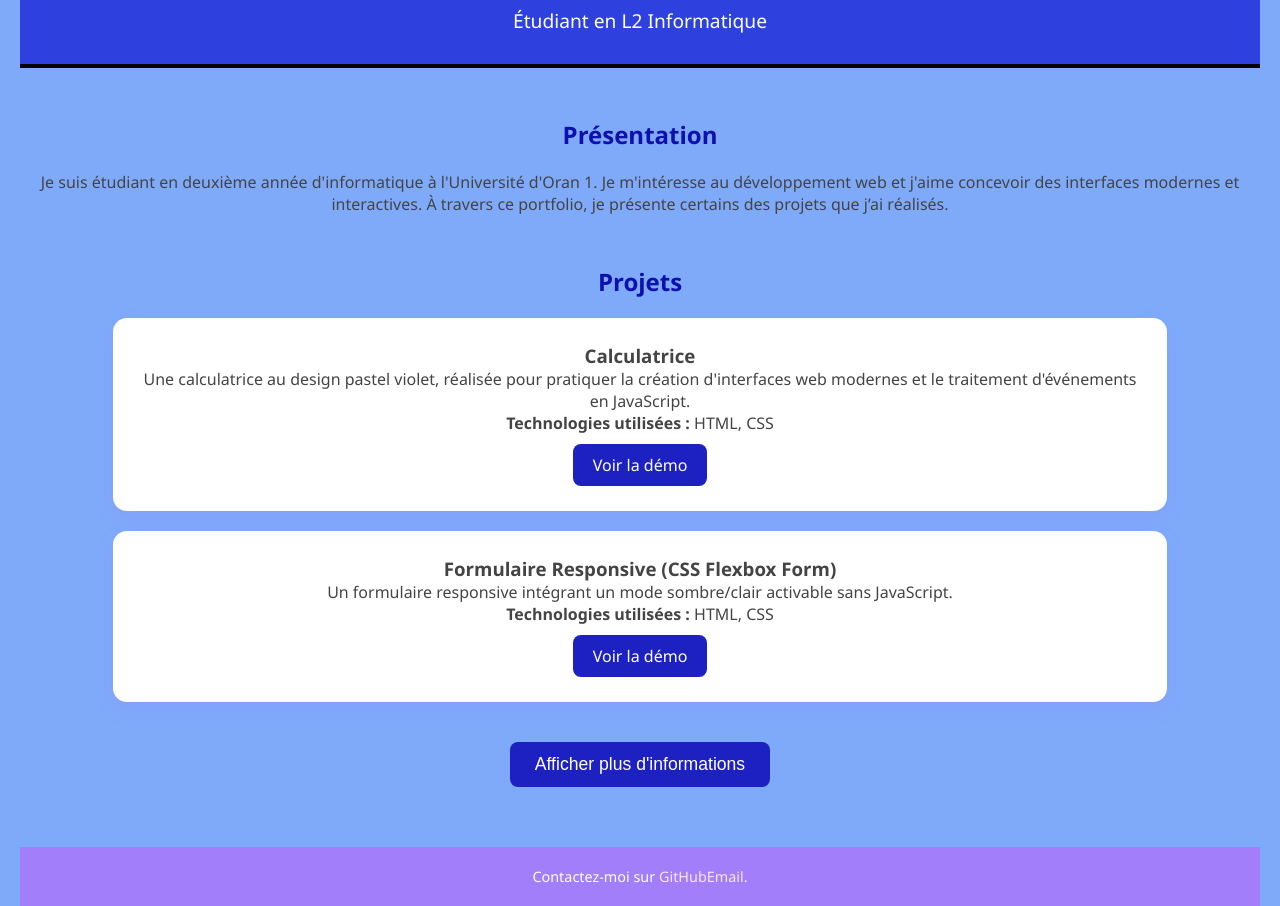
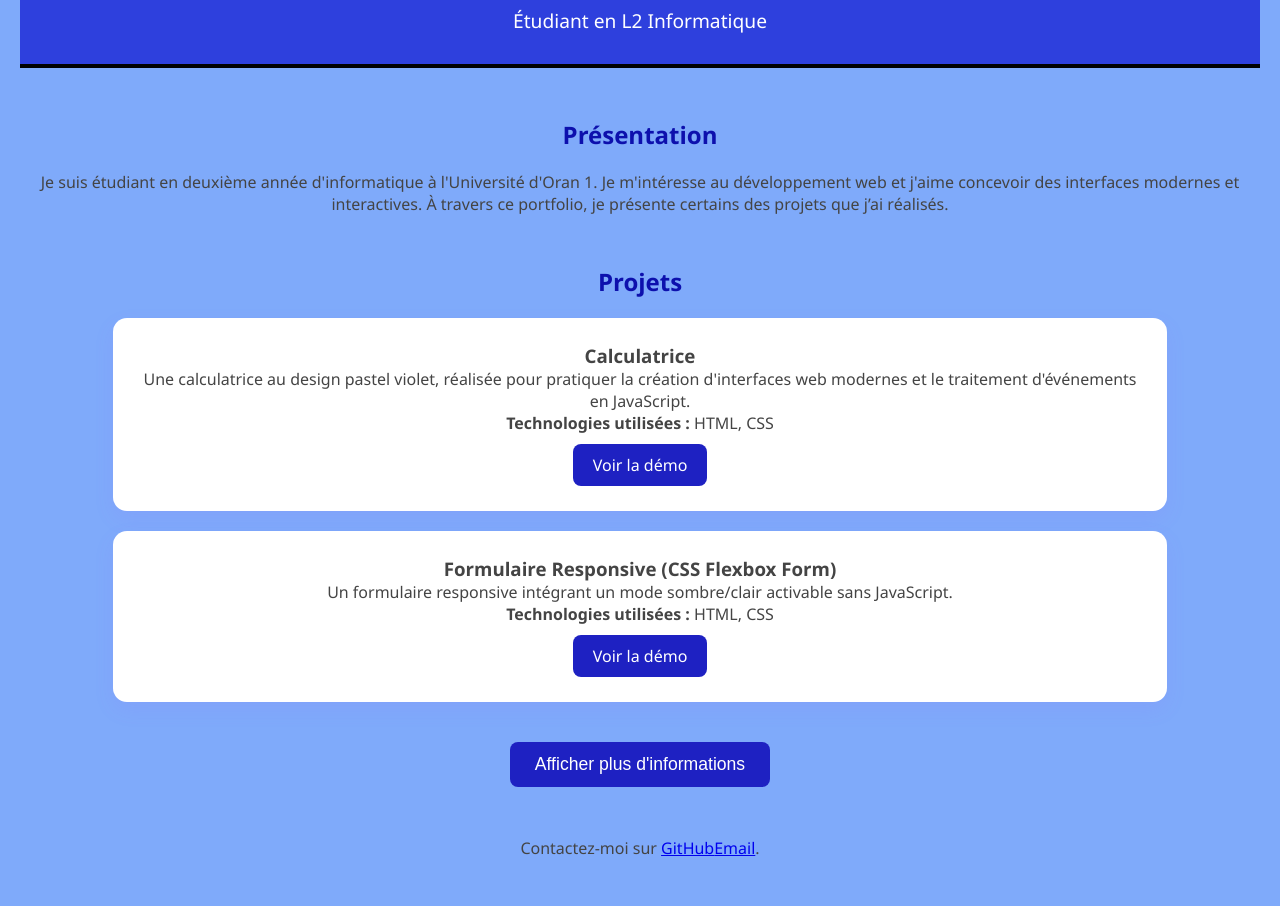
Before and after one commit to zarouramine/portfolio, a plain HTML site: page index.html in a window 1280 px wide. Shown: the part 88-994 px from the top of the page. After the commit the page ends 947 px from the top, so only its background shows below. Drawn offline with Linux system fonts and the light colour scheme.

Commit message:
Update style.css

```diff
--- a/style.css
+++ b/style.css
@@ -64,24 +64,6 @@
   .projet a:hover {
     background-color: #a27efb;
   }
-
-
-  footer {
-    background: #a27efb;
-    color: white;
-    padding: 20px;
-    margin-top: 60px;
-    font-size: 0.9em;
-  }
-
-  footer a {
-    color: #ffe4ff;
-    text-decoration: none;
-  }
-
-  footer a:hover {
-    text-decoration: underline;
-  }
   #btnInfos {
     margin-top: 20px;
     padding: 12px 25px;
```
